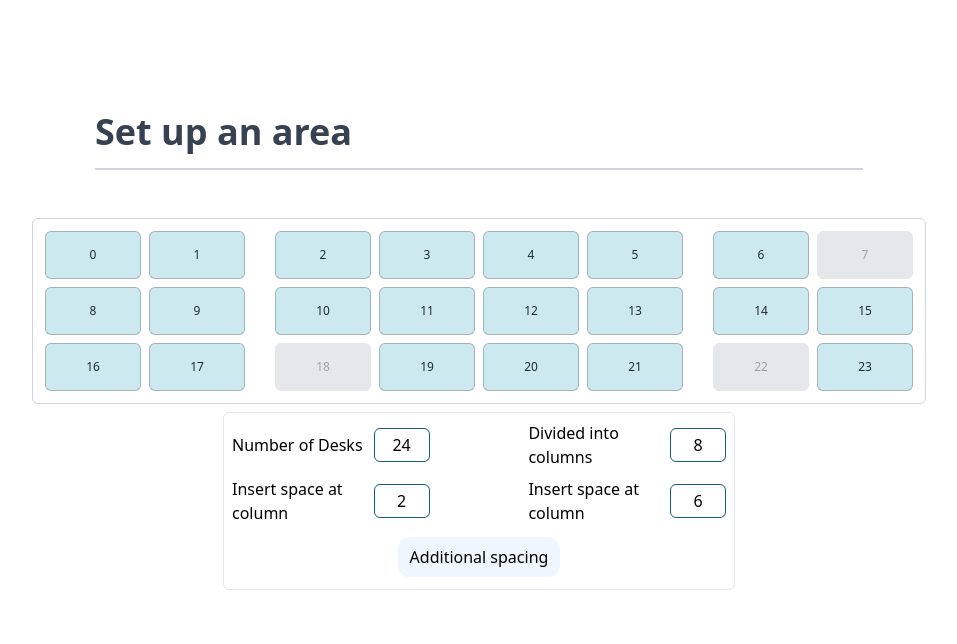
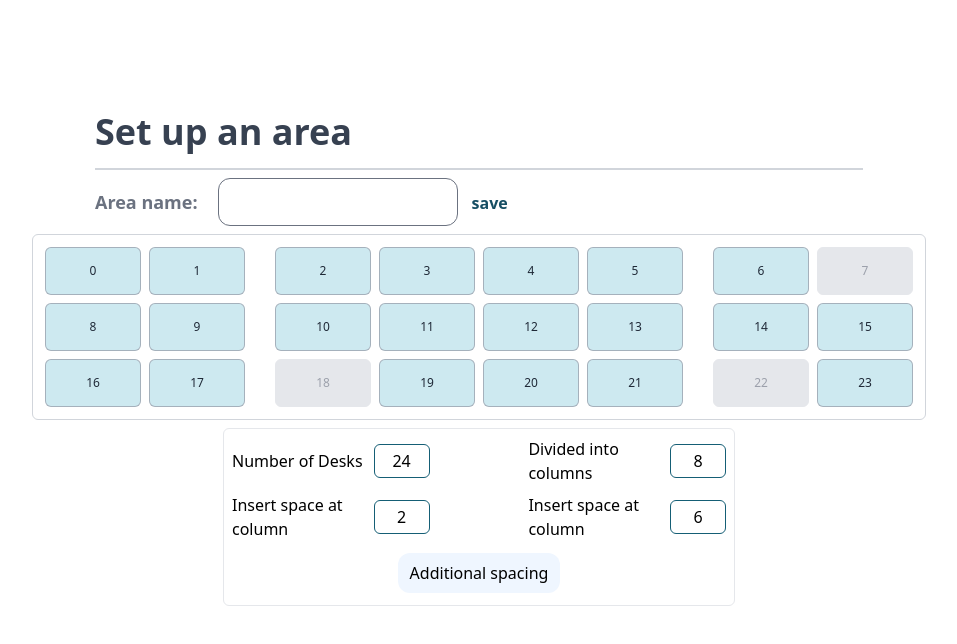
Before and after one commit to s-Hale/deskbooking, a React (Create React App) app: page / in a window 1280 px wide. Shown: the top 644 px of the page, without its empty margins (161-1118 px from the left). Built offline with nearby package versions, Linux system fonts and the light colour scheme.

Commit message:
area names

```diff
--- a/public/index.html
+++ b/public/index.html
@@ -5,6 +5,7 @@
     <link rel="icon" href="%PUBLIC_URL%/favicon.ico" />
     <meta name="viewport" content="width=device-width, initial-scale=1" />
     <meta name="theme-color" content="#000000" />
+    <link rel="stylesheet" href="https://cdnjs.cloudflare.com/ajax/libs/font-awesome/4.7.0/css/font-awesome.min.css">
     <meta
       name="description"
       content="Web site created using create-react-app"
--- /dev/null
+++ b/src/components/AreaName/index.js
@@ -0,0 +1,40 @@
+
+import React, {useState} from 'react';
+import styled from 'styled-components';
+
+const StyledSave = styled.button`
+   :hover {
+       text-shadow: 0 0 20px #1b3447;
+   }
+`;
+const AreaName = ({areaName, setAreaName}) => {
+    const [showInput, setShowInput] = useState(true);
+
+    const handleSubmit = (e) => {
+        e.preventDefault()
+setShowInput(false)
+    };
+
+    const handleEdit = (e) => {
+        e.preventDefault()
+setShowInput(true)
+    };
+
+
+
+    return (
+        <div className="mt-2 flex items-center">
+
+            <label className="text-gray-500 font-bold text-lg mr-3 my-2.5">Area name:</label>
+            {!showInput && <h2 className="text-cyan-800 font-bold text-xl">{areaName}</h2>}
+            <form onSubmit = {handleSubmit}>
+                {showInput && <input onChange={(e) => setAreaName(e.target.value)} value={areaName} className="ml-2 w-60 h-12 p-2 text-lg border border-gray-500 rounded-xl"></input>}
+                {showInput && <StyledSave type='submit' className="ml-2 p-1.5 font-bold text-cyan-900" >save</StyledSave>}
+                {!showInput && <button onClick={handleEdit} className="ml-8 p-1"> <i class="fa fa-pencil" style={{fontSize:'24px', color:'#1b3447'}}></i></button>}
+
+        </form>
+        </div>
+    )
+}
+
+export default AreaName;
--- a/src/components/FirstFolder/index.js
+++ b/src/components/FirstFolder/index.js
@@ -1,6 +1,7 @@
 
 import React, { useState } from 'react';
 import UserInputForm from '../UserInputForm/'
+import AreaName from '../AreaName'
 import styled from 'styled-components';
 
 
@@ -14,6 +15,7 @@ const DeskMap = () => {
     const [groupGapFour, setGroupGapFour] = useState();
     const [chosenDesk, setChosenDesk] = useState();
     const [summaryPhrase, setSummaryPhrase] = useState('');
+    const [areaName, setAreaName] = useState('')
 
     const StyledDesks = styled.div`
      & > span:nth-of-type(${numberColumns}n + ${groupGapOne}) {
@@ -46,9 +48,11 @@ const DeskMap = () => {
               <h2 className="mb-4 font-bold text-4xl text-gray-700">Set up an area</h2>
               <div className="w-full border-t-2 border-gray-300"></div>
             </div>
+            <div className="flex w-3/5">
+                <AreaName areaName={areaName} setAreaName={setAreaName}></AreaName>
 
-
-            <StyledDesks className="justify-center mb-2 mt-12 desks grid rounded-md p-2 border border-gray-300">
+            </div>
+            <StyledDesks className="justify-center mb-2 mt-2 desks grid rounded-md p-2 border border-gray-300">
                 {desks.map(seat => (
 
               <span
```
